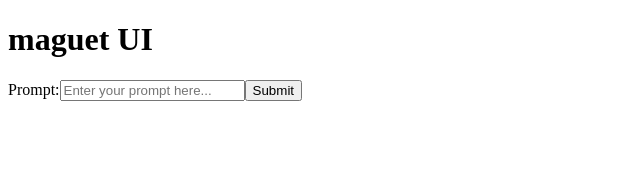
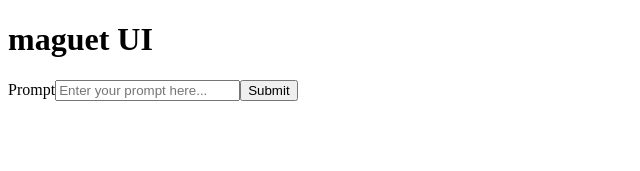
Before and after one commit to erodrigufer/maguetUI, a React (Vite) app: page / in a window 1280 px wide. Shown: the top 171 px of the page, without its empty margins (0-640 px from the left). Built offline with nearby package versions, Linux system fonts and the light colour scheme.

Commit message:
Associate label with input, using htmlFor and id attr.

```diff
--- a/src/components/ChatInput.tsx
+++ b/src/components/ChatInput.tsx
@@ -44,12 +44,16 @@ function ChatInput({ placeholderText }: Props) {
   // form reacts to the state.
   const placeholderTextToggle = isFocused ? "" : placeholderText;
 
+  // The 'htmlfor' attribute associates a label with a particular
+  // input, when a user clicks on the label, the browser automatically
+  // focuses on the associated input.
   return (
     <form onSubmit={handleSubmit}>
-      <label>
-        Prompt:
+      <label htmlFor="prompt">
+        Prompt
         <input
           type="text"
+          id="prompt"
           value={inputValue}
           placeholder={placeholderTextToggle}
           onChange={handleChange}
```
